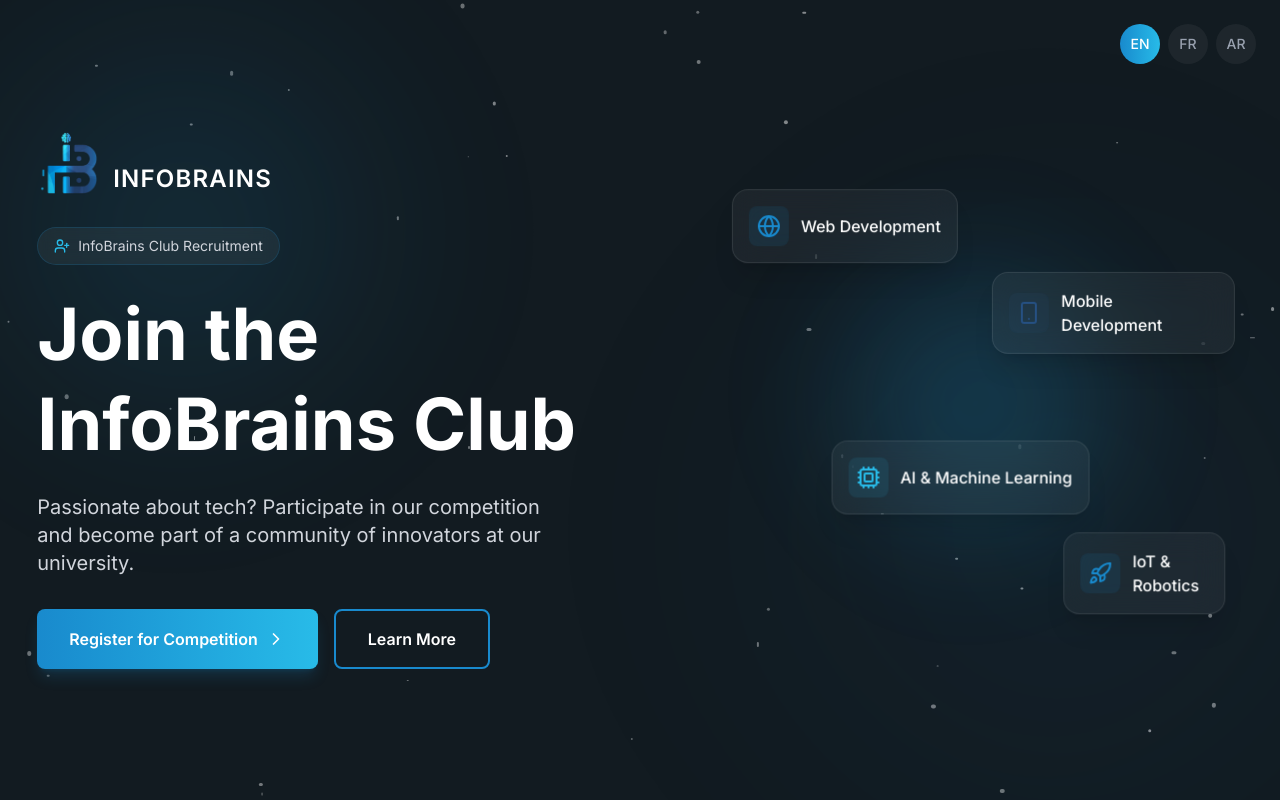
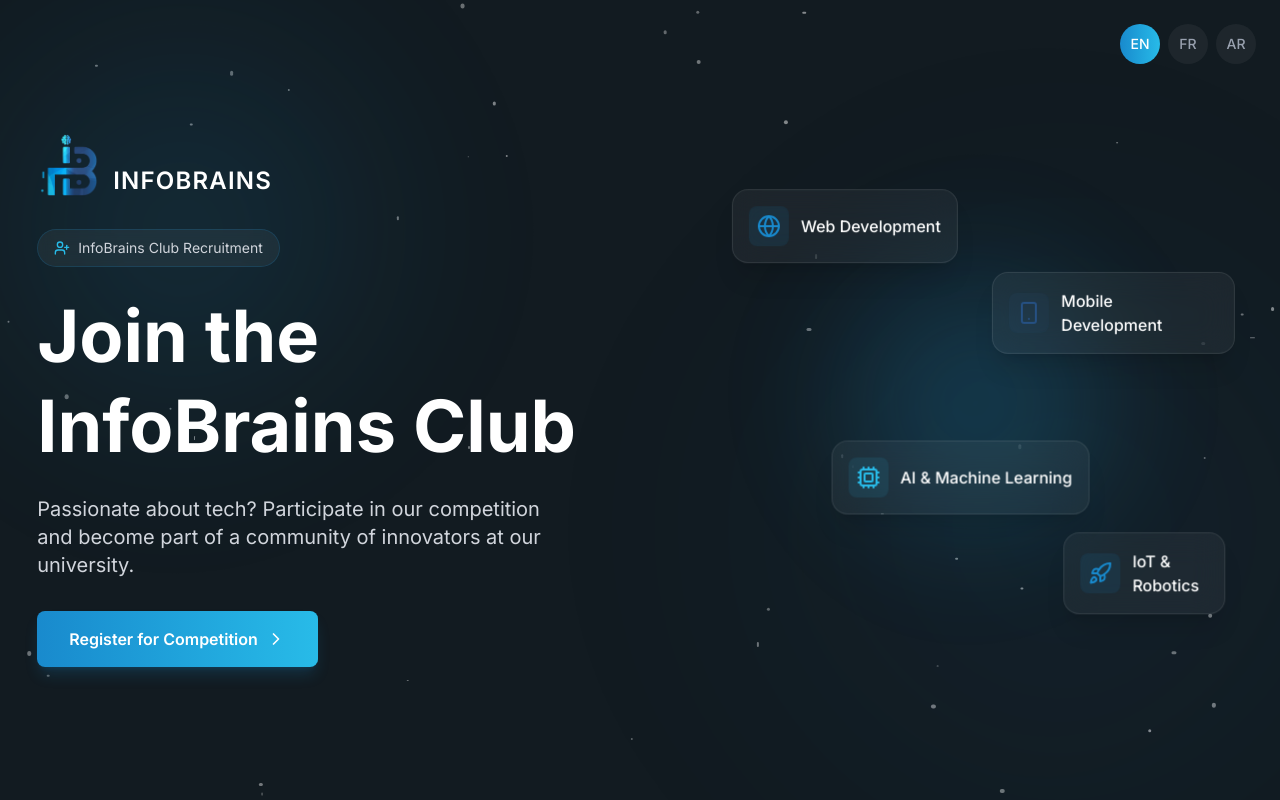
Before and after one commit to Karima-mnr/Club-competition, a Next.js app: page / in a window 1280 px wide. Shown: the top 800 px of the page. Built offline with nearby package versions, Linux system fonts and the light colour scheme.

Commit message:
fix in landingPage

```diff
--- a/components/LandingPage.jsx
+++ b/components/LandingPage.jsx
@@ -562,13 +562,7 @@ export default function LandingPage() {
                     />
                   </motion.button>
 
-                  <motion.button
-                    className="px-8 py-4 border-2 border-[#198ACD] text-white font-semibold rounded-lg hover:bg-[#198ACD]/10 transition-colors"
-                    whileHover={{ scale: 1.05 }}
-                    whileTap={{ scale: 0.95 }}
-                  >
-                    {t.learnMore}
-                  </motion.button>
+
                 </motion.div>
               </motion.div>
 
--- a/utils/sendEmail.js
+++ b/utils/sendEmail.js
@@ -190,7 +190,7 @@ export async function sendRegistrationConfirmation(studentData) {
                                     </td>
                                     <td style="padding-left: 15px; vertical-align: middle;">
                                       <p style="color: #6B7280; font-size: 13px; margin: 0 0 3px;">Time</p>
-                                      <p style="color: #121B21; font-size: 18px; font-weight: 600; margin: 0;">8:30 AM - 5:00 PM</p>
+                                      <p style="color: #121B21; font-size: 18px; font-weight: 600; margin: 0;">8:30 AM </p>
                                       <p style="color: #28BBE8; font-size: 13px; margin: 3px 0 0;">Please arrive at 8:30 AM for check-in</p>
                                     </td>
                                   </tr>
```
